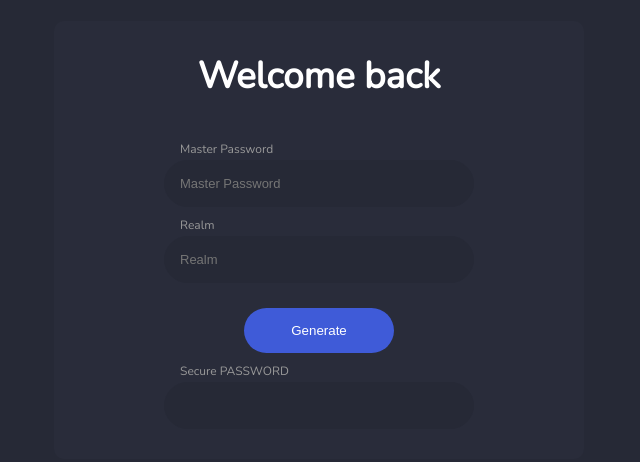
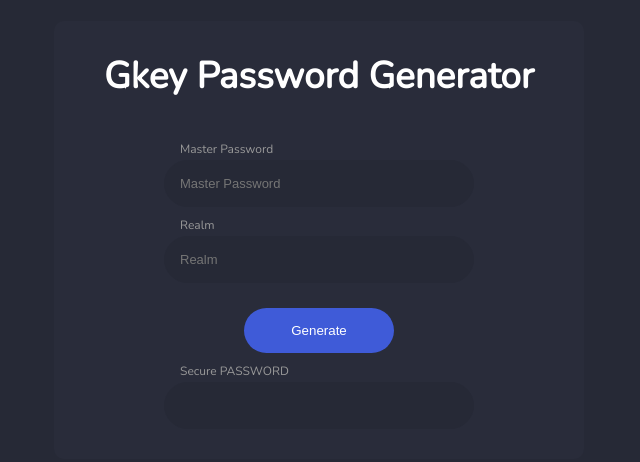
Before and after one commit to TheYkk/gkey-ui, a plain HTML site: page index.html in a window 1280 px wide. Shown: the part 160-622 px from the top of the page, without its empty margins (321-961 px from the left). Drawn offline with nearby package versions, Linux system fonts and the light colour scheme; no server answers.

Commit message:
Ui Signed-off-by: Kaan Karakaya <yusufkaan142@gmail.com>

```diff
--- a/index.html
+++ b/index.html
@@ -1,16 +1,11 @@
 <!doctype html>
-<!--
-Copyright 2018 The Go Authors. All rights reserved.
-Use of this source code is governed by a BSD-style
-license that can be found in the LICENSE file.
--->
-<html>
-
+<html lang="en-US">
 <head>
     <meta charset="utf-8">
-	<title>Go wasm</title>
+    <title>Gkey Password Generator</title>
     <style>
         @import url("https://fonts.googleapis.com/css?family=Nunito");
+
         body {
             font-family: 'Nunito', sans-serif;
             background-color: #262936;
@@ -25,6 +20,7 @@ body {
             justify-content: center;
             align-items: center;
         }
+
         .wrapper .content {
             background-color: #292C3A;
             padding: 30px 15px;
@@ -33,6 +29,7 @@ body {
             max-width: 500px;
             min-width: 200px;
         }
+
         .wrapper .content button {
             padding: 15px;
             width: 150px;
@@ -42,23 +39,28 @@ body {
             color: #333;
             cursor: pointer;
         }
+
         .wrapper .content button:focus {
             outline: none;
         }
+
         .wrapper .content header {
             text-align: center;
         }
+
         .wrapper .content header h1 {
             color: #fff;
             margin-top: 0;
             font-size: 230%;
         }
+
         .wrapper .content .login-form {
             padding: 0 20px;
             display: flex;
             flex-direction: column;
             align-items: center;
         }
+
         .wrapper .content .login-form .input-group {
             display: flex;
             flex-direction: column;
@@ -66,6 +68,7 @@ body {
             width: 100%;
             max-width: 310px;
         }
+
         .wrapper .content .login-form .input-group input {
             padding: 15px;
             font-size: 13px;
@@ -76,15 +79,18 @@ body {
             color: #fff;
             -webkit-tranistion: background .5s;
         }
+
         .wrapper .content .login-form .input-group input:focus {
             outline: 0;
         }
+
         .wrapper .content .login-form .input-group label {
             color: #999;
             font-size: 12px;
             margin-bottom: 3px;
             margin-left: 16px;
         }
+
         .wrapper .content .login-form .input-group button {
             background-color: #3f5bd8;
             border: unset;
@@ -94,13 +100,16 @@ body {
             transition: background .5s;
             -webkit-transition: background .5s;
         }
+
         .wrapper .content .login-form .input-group button:hover {
             background-color: #262936;
         }
+
         .wrapper .content footer {
             padding-top: 15px;
             text-align: center;
         }
+
         .wrapper .content footer a {
             color: #999;
             text-decoration: none;
@@ -131,18 +140,13 @@ body {
         WebAssembly.instantiateStreaming(fetch("test.wasm"), go.importObject).then((result) => {
             mod = result.module;
             inst = result.instance;
-      console.log(mod,inst);
-      go.run(inst).then(()=>{
+            console.log(mod, inst);
+            go.run(inst).then(() => {
                 inst = WebAssembly.instantiate(mod, go.importObject);
             });
         }).catch((err) => {
             console.error(err);
         });
-
-
-
-
-
     </script>
 </head>
 
@@ -150,7 +154,7 @@ body {
 <section class="wrapper">
     <div class="content">
         <header>
-      <h1>Welcome back</h1>
+            <h1>Gkey Password Generator</h1>
         </header>
         <section>
             <form onsubmit="return false;" class="login-form" id="login-form">
@@ -162,7 +166,9 @@ body {
                     <label for="realm">Realm</label>
                     <input type="text" autocomplete="off" placeholder="Realm" id="realm">
                 </div>
-        <div class="input-group"><button>Generate</button></div>
+                <div class="input-group">
+                    <button>Generate</button>
+                </div>
                 <div class="input-group">
                     <label for="secure">Secure PASSWORD</label>
                     <input type="text" readonly id="secure">
```
Lines whose indentation alone changed are shown as unchanged.
